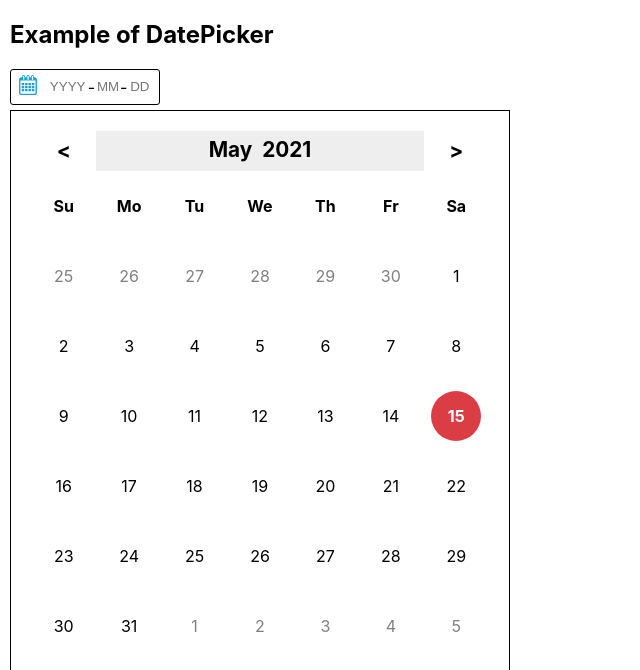
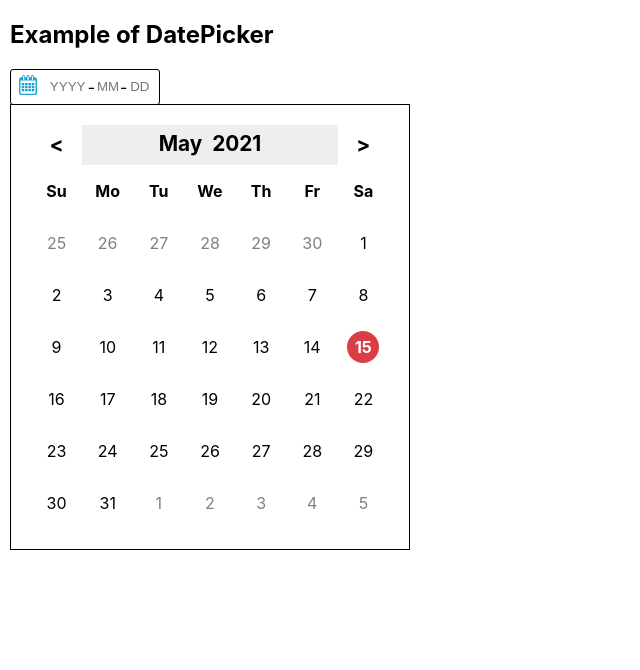
Before and after one commit to bcjohnblue/calendar-react, a React (Create React App) app: page / in a window 1280 px wide. Both pictures are taken after a click on the element 27 px from the left and 86 px from the top of the page. Shown: the top 670 px of the page, without its empty margins (0-640 px from the left). Built offline with nearby package versions, Linux system fonts and the light colour scheme.

Commit message:
Fix the backdrop

```diff
--- a/src/Calendar/Calendar/Calendar.tsx
+++ b/src/Calendar/Calendar/Calendar.tsx
@@ -11,8 +11,8 @@ const Styled = {
   Calendar: styled.div`
     padding: 20px;
     border: 1px solid black;
-    width: 500px;
-    z-index: 100;
+    width: 400px;
+    max-width: 100vw;
   `
 };
 
--- a/src/Calendar/CalendarBody/CalendarDateBody.tsx
+++ b/src/Calendar/CalendarBody/CalendarDateBody.tsx
@@ -23,8 +23,8 @@ const Styled = {
     }
   `,
   CalendarCell: styled.div`
-    width: 50px;
-    height: 50px;
+    width: 2rem;
+    height: 2rem;
     display: flex;
     justify-content: center;
     align-items: center;
--- a/src/Calendar/CalendarBody/CalendarMonthBody.tsx
+++ b/src/Calendar/CalendarBody/CalendarMonthBody.tsx
@@ -13,7 +13,7 @@ const Styled = {
   Container: styled.div`
     display: grid;
     grid-template-rows: repeat(3, 1fr);
-    margin-top: 50px;
+    margin-top: 1rem;
   `,
   DateRow: styled(CalendarRow)`
     & > div {
@@ -21,8 +21,8 @@ const Styled = {
     }
   `,
   CalendarCell: styled.div`
-    width: 100px;
-    height: 100px;
+    width: 4rem;
+    height: 4rem;
     display: flex;
     justify-content: center;
     align-items: center;
--- a/src/Calendar/CalendarBody/CalendarYearBody.tsx
+++ b/src/Calendar/CalendarBody/CalendarYearBody.tsx
@@ -13,7 +13,7 @@ const Styled = {
   Container: styled.div`
     display: grid;
     grid-template-rows: repeat(3, 1fr);
-    margin-top: 50px;
+    margin-top: 1rem;
   `,
   DateRow: styled(CalendarRow)`
     & > div {
@@ -21,8 +21,8 @@ const Styled = {
     }
   `,
   CalendarCell: styled.div`
-    width: 50px;
-    height: 50px;
+    width: 4rem;
+    height: 4rem;
     display: flex;
     justify-content: center;
     align-items: center;
--- a/src/DatePicker/DatePicker.tsx
+++ b/src/DatePicker/DatePicker.tsx
@@ -1,4 +1,4 @@
-import { useState, useEffect } from 'react';
+import { useState, useEffect, useRef } from 'react';
 import { ReactComponent as CalendarSVG } from '../assets/calendar.svg';
 import styled from 'styled-components';
 import { DatePickerType, DatePickerValue } from './types';
@@ -41,13 +41,23 @@ const Styled = {
   Date: styled(DatePickerInput)`
     width: 25px;
   `,
+  BackdropContainer: styled.div`
+    position: fixed;
+    width: 100vw;
+    height: 100vh;
+    top: 0;
+    left: 0;
+    z-index: 1300;
+  `,
   Backdrop: styled.div`
     position: absolute;
     width: 100vw;
     height: 100vh;
-    top: 0;
-    left: 0;
-    z-index: 1;
+    z-index: -1;
+  `,
+  CalendarContaier: styled.div`
+    position: fixed;
+    margin-right: 10px;
   `
 };
 
@@ -80,13 +90,19 @@ const DatePicker = () => {
     if (isValidDate(composedDate)) setDate(composedDate);
   }, [value]);
 
+  const ref = useRef<HTMLDivElement>(null);
+  const inputContainerRef = useRef<HTMLDivElement>(null);
   const [visible, setVisible] = useState(false);
   const onCalendarIconClick = () => {
-    setVisible(true);
+    const boundingClientRect =
+      inputContainerRef.current?.getBoundingClientRect();
+    if (ref.current && boundingClientRect) {
+      ref.current.style.top = `${boundingClientRect.top + 35}px`;
+      ref.current.style.left = `${boundingClientRect.left}px`;
+      setVisible(true);
+    }
   };
   const onBackDropClick = () => {
-    console.log('onBackDropClick');
-
     setVisible(false);
   };
 
@@ -102,7 +118,7 @@ const DatePicker = () => {
 
   return (
     <>
-      <Styled.Container isFocus={isFocus}>
+      <Styled.Container ref={inputContainerRef} isFocus={isFocus}>
         <Styled.SVGContainer onClick={onCalendarIconClick}>
           <CalendarSVG width={20} height={20} fill={COLOR} />
         </Styled.SVGContainer>
@@ -133,14 +149,12 @@ const DatePicker = () => {
           onBlur={onBlur}
         ></Styled.Date>
       </Styled.Container>
-      {visible ? (
-        <>
-          <div onClick={(e) => e.stopPropagation()}>
-            <Calendar date={date} onSelect={onSelect}></Calendar>
-          </div>
-          <Styled.Backdrop onClick={onBackDropClick}></Styled.Backdrop>
-        </>
-      ) : null}
+      <Styled.BackdropContainer style={{ display: visible ? 'block' : 'none' }}>
+        <Styled.CalendarContaier ref={ref}>
+          <Calendar date={date} onSelect={onSelect}></Calendar>
+        </Styled.CalendarContaier>
+        <Styled.Backdrop onClick={onBackDropClick}></Styled.Backdrop>
+      </Styled.BackdropContainer>
     </>
   );
 };
```
